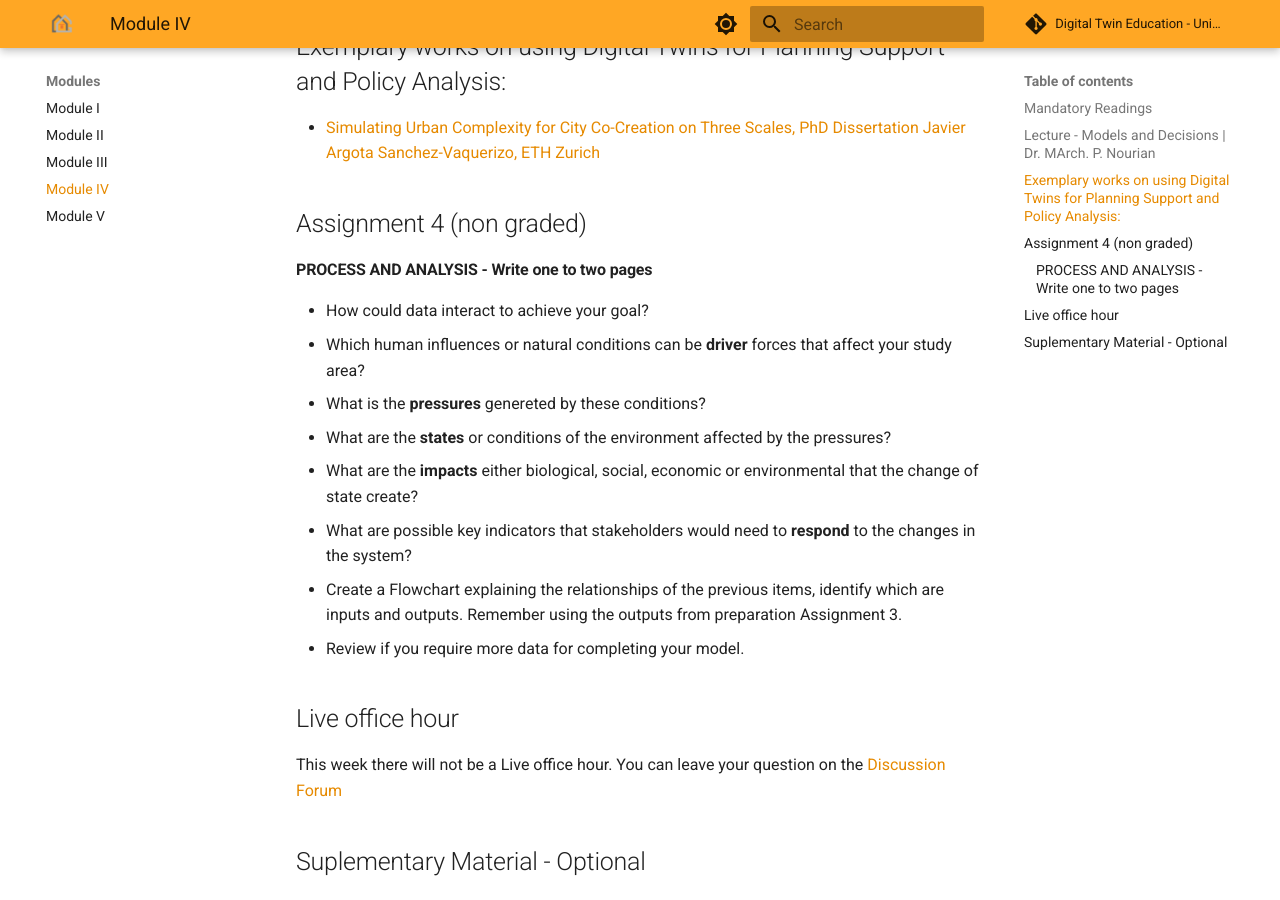
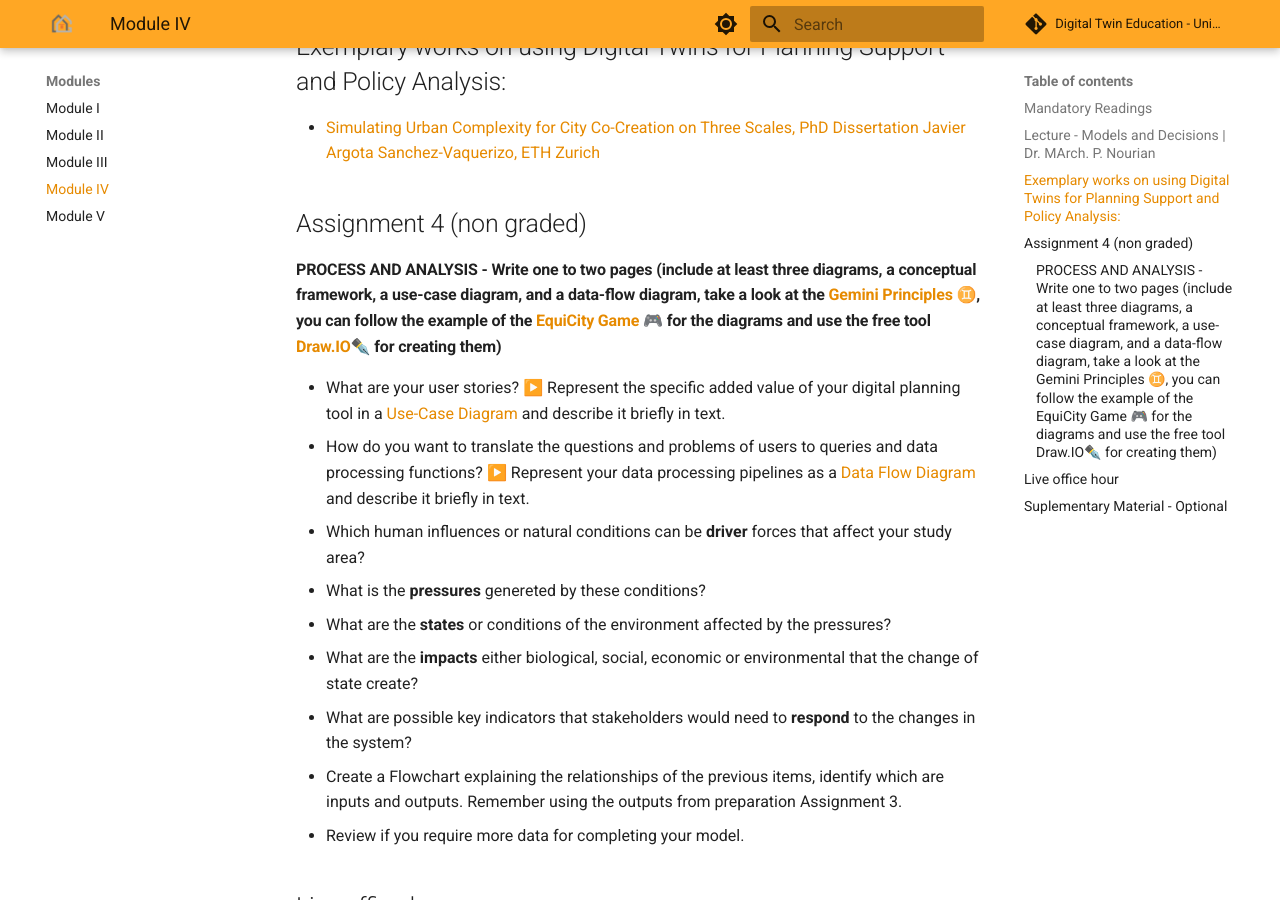
Before and after one commit to DigitalTwin-Geohub/DigitalTwinEducation, an MkDocs documentation site: the page built from docs/Modules/Module IV.md, in a window 1280 px wide and 900 px high, scrolled down 1205 px. Built offline with MkDocs 1.6.1 and Material for MkDocs 9.7.7, drawn with Linux system fonts in a browser that asks for light colours; comment, search, counter and statistics services are not loaded.

Commit message:
Update Assignment 4 with detailed requiremts
Expanded the assignment requirements to include specific diagrams and examples for better clarity.

```diff
--- a/docs/Modules/Module IV.md
+++ b/docs/Modules/Module IV.md
@@ -40,9 +40,10 @@ Practical Guidelines for Building Planning Support Systems in Python:
 
 ## Assignment 4 (non graded)
 
-#### PROCESS AND ANALYSIS - Write one to two pages
+#### PROCESS AND ANALYSIS - Write one to two pages (include at least three diagrams, a conceptual framework, a use-case diagram, and a data-flow diagram, take a look at the [Gemini Principles](https://www.cdbb.cam.ac.uk/DFTG/GeminiPrinciples) ♊, you can follow the example of the [EquiCity Game](https://www.nature.com/articles/s41598-024-61093-4) 🎮 for the diagrams and use the free tool [Draw.IO](https://www.drawio.com/)✒️ for creating them)
 
-*  How could data interact to achieve your goal?
+*  What are your user stories? ▶️ Represent the specific added value of your digital planning tool in a [Use-Case Diagram](https://www.geeksforgeeks.org/system-design/use-case-diagram/) and describe it briefly in text.
+*  How do you want to translate the questions and problems of users to queries and data processing functions? ▶️ Represent your data processing pipelines as a [Data Flow Diagram](https://www.geeksforgeeks.org/software-engineering/what-is-dfddata-flow-diagram/) and describe it briefly in text.
 *  Which human influences or natural conditions can be **driver** forces that affect your study area?
 *  What is the **pressures** genereted by these conditions?
 *  What are the **states** or conditions of the environment affected by the pressures?
```
